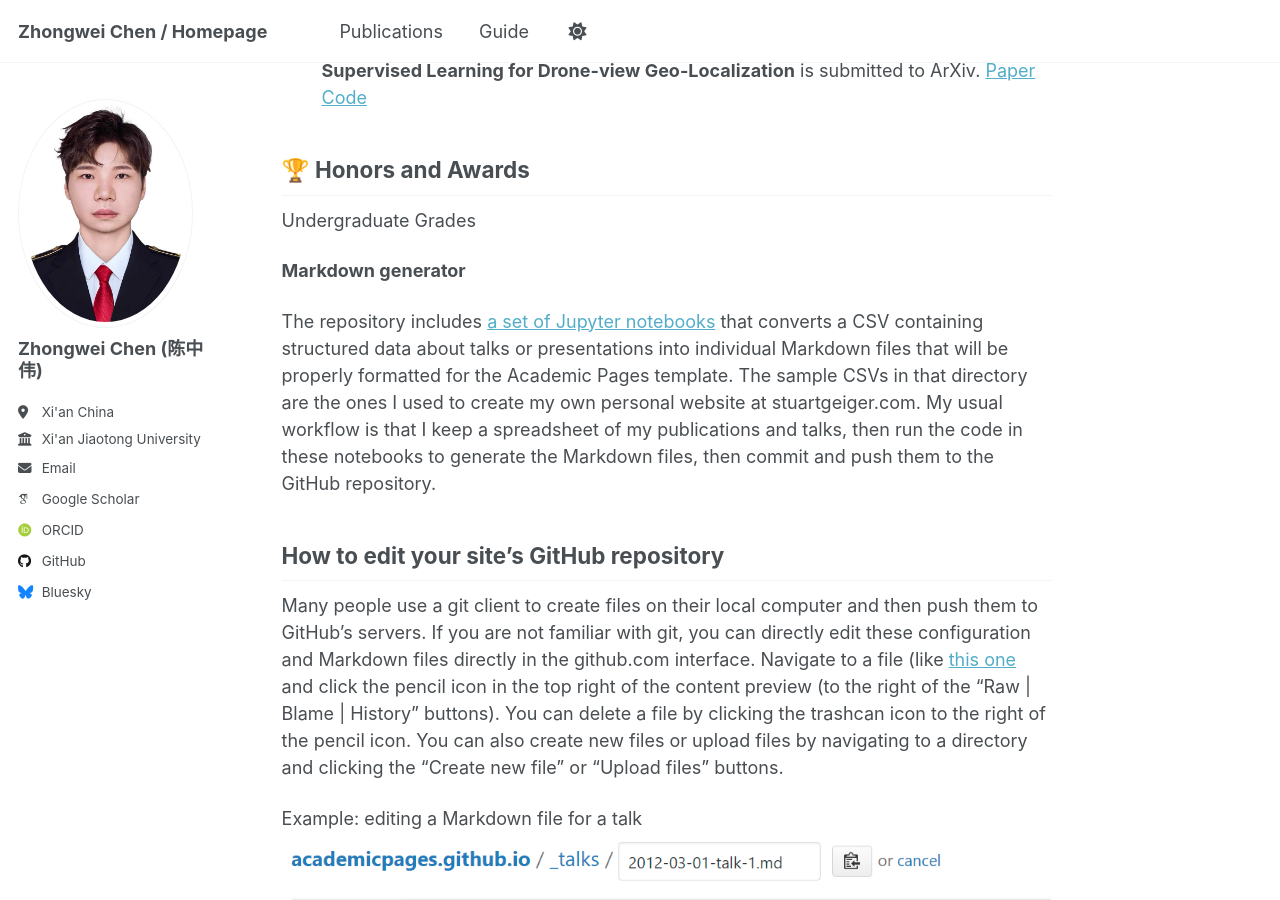
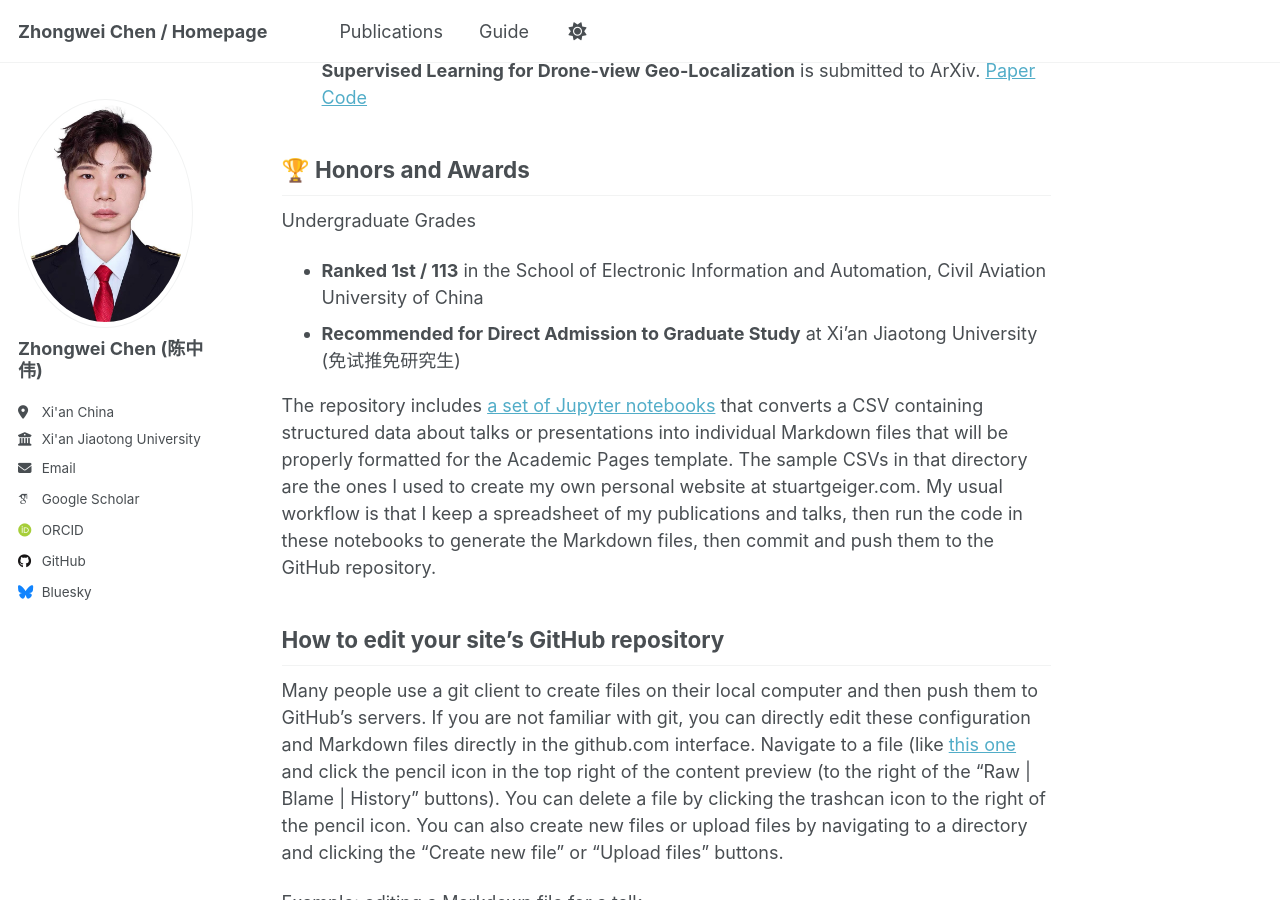
Before and after one commit to ISChenawei/ISChenawei.github.io, a Jekyll site: the page built from _pages/about.md, in a window 1280 px wide and 900 px high, scrolled down 501 px. Built offline with Jekyll 4.4.1, drawn with Linux system fonts in a browser that asks for light colours; some web fonts are replaced; a script that is not in the unit is left out.

Commit message:
Update about.md

```diff
--- a/_pages/about.md
+++ b/_pages/about.md
@@ -19,9 +19,8 @@ I am conducting research under the guidance of Prof. [**Zhaoxu Yang (杨朝旭)*
 🏆 Honors and Awards
 ------
 Undergraduate Grades
-
-
-**Markdown generator**
+- **Ranked 1st / 113** in the School of Electronic Information and Automation, Civil Aviation University of China
+- **Recommended for Direct Admission to Graduate Study** at Xi’an Jiaotong University (免试推免研究生)
 
 The repository includes [a set of Jupyter notebooks](https://github.com/academicpages/academicpages.github.io/tree/master/markdown_generator
 ) that converts a CSV containing structured data about talks or presentations into individual Markdown files that will be properly formatted for the Academic Pages template. The sample CSVs in that directory are the ones I used to create my own personal website at stuartgeiger.com. My usual workflow is that I keep a spreadsheet of my publications and talks, then run the code in these notebooks to generate the Markdown files, then commit and push them to the GitHub repository.
```
